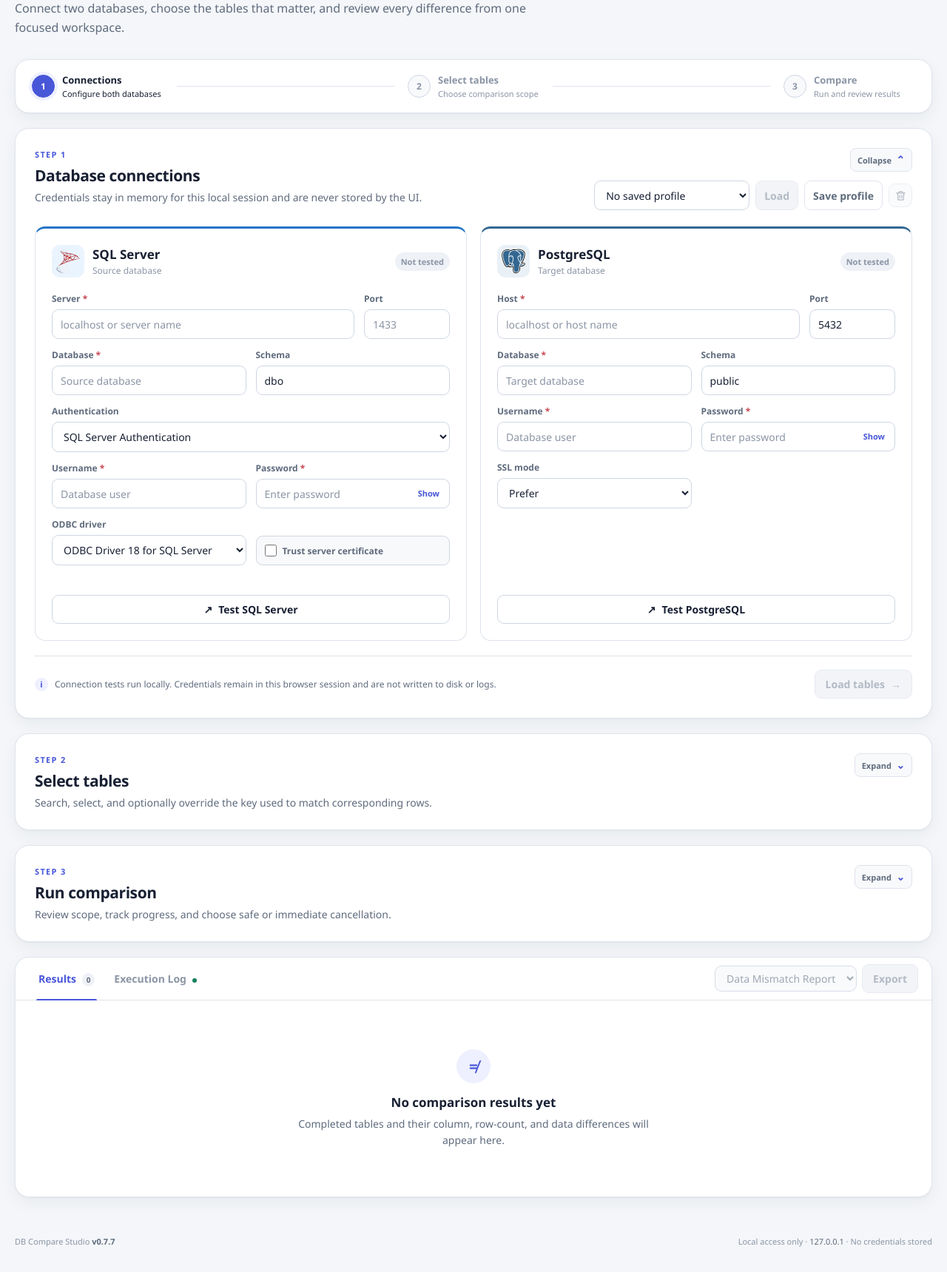
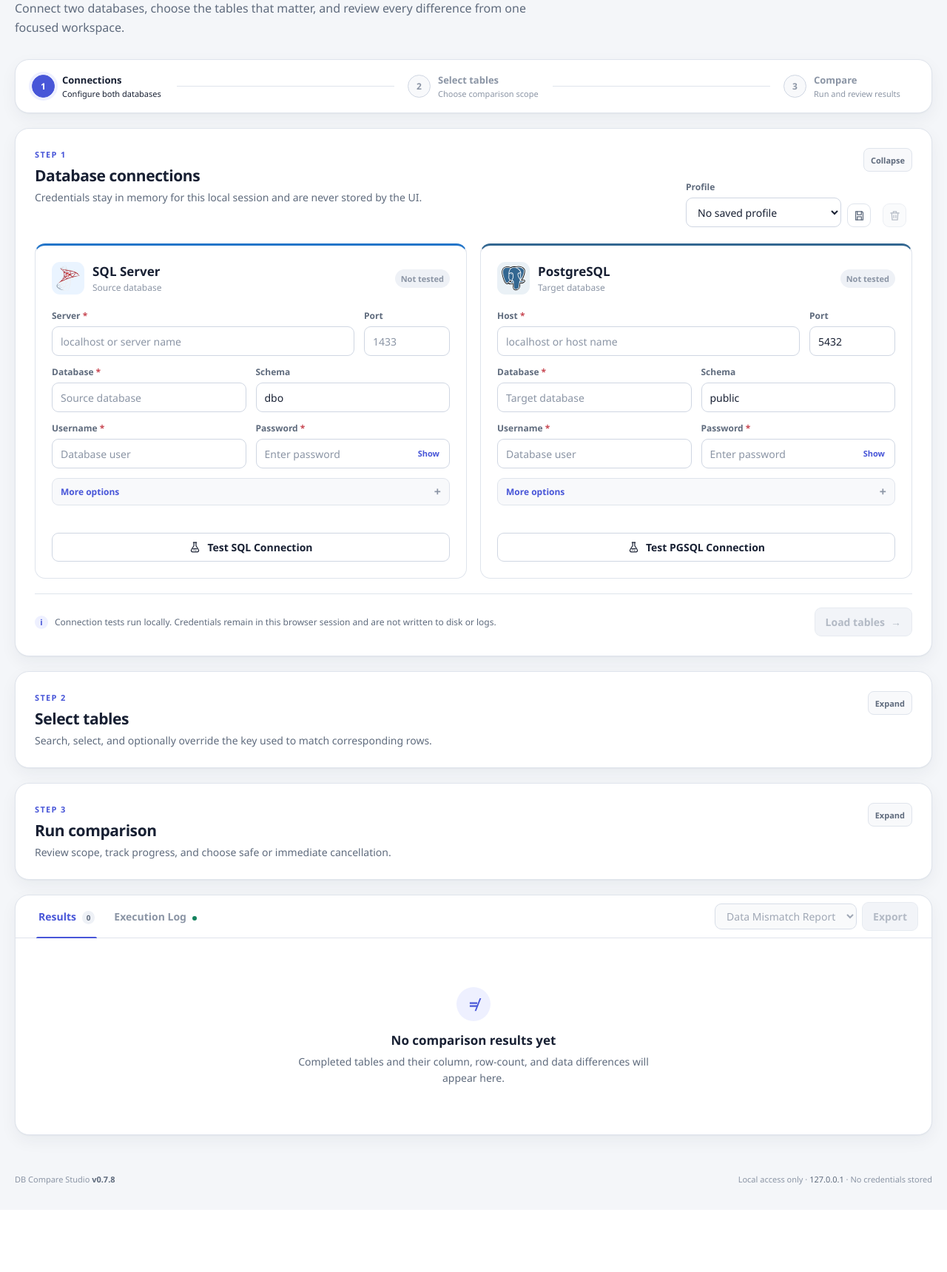
Before and after one commit to karthikeyaguptha/DBDataCompare, a Flask app: page / in a window 1280 px wide. Shown: the part 190-1909 px from the top of the page at 74% size. After the commit the page ends 1791 px from the top, so only its background shows below. Run offline with Flask 3, Linux system fonts and the light colour scheme; data that the repository does not hold is empty.

Commit message:
feat: simplify connection cards and profile controls

```diff
--- a/db_compare/web.py
+++ b/db_compare/web.py
@@ -49,7 +49,7 @@
         {
             "application": "DB Compare Studio",
             "status": "ready",
-            "phase": "v0.7.7-header-layout-polish",
+            "phase": "v0.7.8-connection-card-simplification",
         }
     )
 
--- a/static/css/styles.css
+++ b/static/css/styles.css
@@ -345,15 +345,22 @@
 
 .profile-tools {
     display: grid;
-    grid-template-columns: minmax(210px, 1fr) auto auto auto;
-    align-items: center;
+    grid-template-columns: minmax(210px, 1fr) 40px 40px;
+    align-items: end;
     gap: 8px;
 }
 
 .profile-tools label {
     display: block;
     min-width: 0;
-    height: 40px;
+}
+
+.profile-choice > span {
+    display: block;
+    margin-bottom: 5px;
+    color: var(--ink-soft);
+    font-size: 11px;
+    font-weight: 700;
 }
 
 .profile-tools select {
@@ -363,16 +370,26 @@
     margin: 0;
 }
 
-.profile-tools .button {
-    height: 40px;
-    min-height: 40px;
-    padding: 8px 11px;
-    white-space: nowrap;
-}
-
+.save-profile,
 .delete-profile {
     width: 40px;
     height: 40px;
+}
+
+.save-profile {
+    border-color: var(--line);
+    background: var(--surface);
+    color: var(--ink-soft);
+}
+
+.save-profile:hover:not(:disabled),
+.save-profile.is-dirty {
+    border-color: var(--primary);
+    background: var(--primary-soft);
+    color: var(--primary);
+}
+
+.delete-profile {
     border-color: color-mix(in srgb, var(--danger) 42%, var(--line));
     background: var(--danger-soft);
     color: var(--danger);
@@ -391,6 +408,7 @@
     opacity: 0.62;
 }
 
+.save-profile svg,
 .delete-profile svg {
     width: 17px;
     height: 17px;
@@ -619,7 +637,6 @@
     display: inline-flex;
     min-height: 32px;
     align-items: center;
-    gap: 6px;
     padding: 5px 9px;
     border: 1px solid var(--line);
     border-radius: 8px;
@@ -633,14 +650,6 @@
     border-color: var(--primary);
     background: var(--primary-soft);
     color: var(--primary);
-}
-
-.accordion-chevron {
-    min-width: 12px;
-    color: var(--primary);
-    font-size: 14px;
-    line-height: 1;
-    text-align: center;
 }
 
 .workflow-step.is-collapsed .step-content,
@@ -870,8 +879,45 @@
     opacity: 0;
 }
 
-.field-spacer {
-    min-height: 1px;
+.connection-more-options {
+    margin: 0 0 10px;
+    border: 1px solid var(--line);
+    border-radius: var(--radius-sm);
+    background: var(--surface-muted);
+}
+
+.connection-more-options summary {
+    padding: 9px 11px;
+    color: var(--primary);
+    cursor: pointer;
+    font-size: 12px;
+    font-weight: 750;
+    list-style: none;
+}
+
+.connection-more-options summary::-webkit-details-marker {
+    display: none;
+}
+
+.connection-more-options summary::after {
+    content: "+";
+    float: right;
+    color: var(--ink-faint);
+    font-size: 16px;
+    line-height: 1;
+}
+
+.connection-more-options[open] summary::after {
+    content: "−";
+}
+
+.more-options-content {
+    padding: 2px 11px 0;
+    border-top: 1px solid var(--line);
+}
+
+.more-options-content select {
+    margin-bottom: 11px;
 }
 
 .form-feedback {
@@ -1037,8 +1083,14 @@
     opacity: 0.78;
 }
 
-.button-icon {
-    font-size: 14px;
+.test-tube-icon {
+    width: 17px;
+    height: 17px;
+    fill: none;
+    stroke: currentColor;
+    stroke-width: 1.7;
+    stroke-linecap: round;
+    stroke-linejoin: round;
 }
 
 .connection-options-row {
@@ -2092,7 +2144,7 @@
     }
 
     .profile-tools {
-        grid-template-columns: minmax(190px, 1fr) auto auto auto;
+        grid-template-columns: minmax(190px, 1fr) 40px 40px;
         width: 100%;
     }
 
@@ -2171,15 +2223,7 @@
 
     .profile-tools {
         width: 100%;
-        grid-template-columns: 1fr 1fr 40px;
-    }
-
-    .profile-tools label {
-        grid-column: 1 / -1;
-    }
-
-    .profile-tools .button {
-        width: 100%;
+        grid-template-columns: minmax(0, 1fr) 40px 40px;
     }
 
     .section-block {
--- a/static/js/app.js
+++ b/static/js/app.js
@@ -32,6 +32,8 @@
     lastRunDurationSeconds: 0,
     profiles: [],
     currentProfileId: "",
+    profileDirty: false,
+    applyingProfile: false,
     pendingProfileSelection: new Set(),
     backendOffline: false,
     runProcessedRows: 0,
@@ -92,7 +94,6 @@
     logPanel: document.querySelector("#logPanel"),
     logWindow: document.querySelector("#logWindow"),
     profileSelect: document.querySelector("#profileSelect"),
-    loadProfile: document.querySelector("#loadProfile"),
     saveProfile: document.querySelector("#saveProfile"),
     deleteProfile: document.querySelector("#deleteProfile"),
     reportType: document.querySelector("#reportType"),
@@ -150,7 +151,6 @@
     panel.classList.toggle("is-collapsed", !expanded);
     toggle.setAttribute("aria-expanded", String(expanded));
     toggle.querySelector(".accordion-label").textContent = expanded ? "Collapse" : "Expand";
-    toggle.querySelector(".accordion-chevron").textContent = expanded ? "⌃" : "⌄";
     if (expanded && scroll) {
         panel.scrollIntoView({ behavior: "smooth", block: "start" });
     }
@@ -365,12 +365,21 @@
 
 function updateProfileButtons() {
     const selected = Boolean(elements.profileSelect.value);
-    elements.loadProfile.disabled = !selected || state.comparing;
     elements.deleteProfile.disabled = !selected || state.comparing;
     elements.saveProfile.disabled = state.comparing;
+    elements.saveProfile.classList.toggle("is-dirty", selected && state.profileDirty);
+    const profileName = elements.profileSelect.selectedOptions[0]?.text || "profile";
+    elements.saveProfile.setAttribute(
+        "aria-label",
+        selected ? `Save changes to ${profileName}` : "Save new profile",
+    );
+    elements.saveProfile.title = selected
+        ? (state.profileDirty ? "Save profile changes" : "Save current profile")
+        : "Save as a new profile";
 }
 
 function applyProfile(profile) {
+    state.applyingProfile = true;
     const savedManualKeys = new Map(Object.entries(profile.manual_keys || {}));
     fillForm(elements.sqlForm, profile.sqlserver);
     fillForm(elements.pgForm, profile.postgres);
@@ -386,6 +395,7 @@
     elements.timestampTolerance.value = profile.options?.timestamp_tolerance_ms || "0";
     state.pendingProfileSelection = new Set(profile.selected_tables || []);
     state.currentProfileId = profile.id;
+    state.profileDirty = false;
     state.sqlValidated = false;
     state.pgValidated = false;
     state.sqlSignature = "";
@@ -401,6 +411,8 @@
     elements.loadTablesButton.disabled = true;
     lockTables();
     state.manualKeys = savedManualKeys;
+    state.applyingProfile = false;
+    updateProfileButtons();
     updateEstimatedWork();
     addLog("INFO", `Loaded profile "${profile.name}". Passwords must be entered again.`);
     showToast(`Profile loaded. Enter passwords and retest both connections.`);
@@ -483,7 +495,9 @@
     } finally {
         button.disabled = false;
         button.classList.remove("is-loading");
-        button.lastChild.textContent = prefix === "sql" ? " Test SQL Server" : " Test PostgreSQL";
+        button.lastChild.textContent = prefix === "sql"
+            ? " Test SQL Connection"
+            : " Test PGSQL Connection";
     }
 }
 
@@ -682,6 +696,7 @@
             } else {
                 state.selectedTables.delete(table.id);
             }
+            markProfileDirty();
             updateSelectionCount();
         });
         const cells = row.querySelectorAll("td");
@@ -702,6 +717,7 @@
             const values = keyInput.value.split(",").map((value) => value.trim()).filter(Boolean);
             if (values.length) state.manualKeys.set(table.id, values);
             else state.manualKeys.delete(table.id);
+            markProfileDirty();
             keyHint.textContent = values.length
                 ? `Manual: ${values.join(", ")}`
                 : priorResult?.comparison_key?.length
@@ -1633,6 +1649,7 @@
     currentCheckboxes().forEach((checkbox) => {
         checkbox.checked = elements.selectAllTables.checked;
     });
+    markProfileDirty();
     updateSelectionCount();
 });
 elements.tablePageSize.addEventListener("change", () => {
@@ -1656,6 +1673,7 @@
 elements.clearSelection.addEventListener("click", () => {
     state.selectedTables.clear();
     currentCheckboxes().forEach((checkbox) => { checkbox.checked = false; });
+    markProfileDirty();
     updateSelectionCount();
 });
 elements.comparisonMode.addEventListener("change", () => {
@@ -1721,21 +1739,31 @@
 });
 elements.resultsTab.addEventListener("click", () => activateTab("results"));
 elements.logTab.addEventListener("click", () => activateTab("log"));
-elements.profileSelect.addEventListener("change", updateProfileButtons);
-elements.loadProfile.addEventListener("click", () => {
+elements.profileSelect.addEventListener("change", () => {
     const profile = state.profiles.find((item) => item.id === elements.profileSelect.value);
-    if (profile) applyProfile(profile);
+    if (profile) {
+        applyProfile(profile);
+        return;
+    }
+    state.currentProfileId = "";
+    state.profileDirty = false;
+    updateProfileButtons();
 });
 elements.saveProfile.addEventListener("click", async () => {
     const existing = state.profiles.find((item) => item.id === elements.profileSelect.value);
-    const name = window.prompt("Profile name", existing?.name || "");
+    const name = existing?.name || window.prompt("Profile name", "");
     if (name === null) return;
+    if (!name.trim()) {
+        showToast("Enter a profile name before saving.");
+        return;
+    }
     try {
         const result = await requestJson("/api/profiles", {
             method: "POST",
             body: JSON.stringify(profilePayload(name.trim(), existing?.id || "")),
         });
         state.currentProfileId = result.profile.id;
+        state.profileDirty = false;
         await refreshProfiles(result.profile.id);
         addLog("READY", result.message);
         showToast(result.message);
@@ -1752,6 +1780,7 @@
             method: "DELETE",
         });
         state.currentProfileId = "";
+        state.profileDirty = false;
         await refreshProfiles();
         addLog("INFO", result.message);
         showToast(result.message);
@@ -1759,6 +1788,28 @@
         addLog("WARN", error.message);
         showToast(error.message);
     }
+});
+
+function markProfileDirty(event) {
+    if (state.applyingProfile || !elements.profileSelect.value) return;
+    if (event?.target?.name === "password") return;
+    state.profileDirty = true;
+    updateProfileButtons();
+}
+
+[
+    elements.sqlForm,
+    elements.pgForm,
+    elements.comparisonMode,
+    elements.batchSize,
+    elements.ignoreTrailingSpaces,
+    elements.caseSensitiveText,
+    elements.decimalTolerance,
+    elements.timestampTolerance,
+    ...elements.tableStatusFilters,
+].forEach((control) => {
+    control.addEventListener("input", markProfileDirty);
+    control.addEventListener("change", markProfileDirty);
 });
 elements.exportReport.addEventListener("click", () => downloadReport(elements.reportType.value));
 elements.exportLog.addEventListener("click", () => downloadReport("log"));
--- a/templates/index.html
+++ b/templates/index.html
@@ -93,17 +93,22 @@
                             data-accordion-step="1" aria-expanded="true"
                             aria-controls="connectionsContent">
                         <span class="accordion-label">Collapse</span>
-                        <span class="accordion-chevron" aria-hidden="true">⌃</span>
                     </button>
                     <div class="profile-tools" aria-label="Saved comparison profiles">
-                        <label>
-                            <span class="sr-only">Saved profile</span>
+                        <label class="profile-choice">
+                            <span>Profile</span>
                             <select id="profileSelect" aria-label="Saved profile">
                                 <option value="">No saved profile</option>
                             </select>
                         </label>
-                        <button class="button ghost" id="loadProfile" type="button" disabled>Load</button>
-                        <button class="button ghost" id="saveProfile" type="button">Save profile</button>
+                        <button class="icon-button save-profile" id="saveProfile" type="button"
+                            aria-label="Save profile" title="Save profile">
+                            <svg viewBox="0 0 24 24" aria-hidden="true">
+                                <path d="M5 4h12l2 2v14H5z"/>
+                                <path d="M8 4v6h8V4"/>
+                                <path d="M8 20v-6h8v6"/>
+                            </svg>
+                        </button>
                         <button class="icon-button delete-profile" id="deleteProfile" type="button" disabled
                             aria-label="Delete selected profile" title="Delete selected profile">
                             <svg viewBox="0 0 24 24" aria-hidden="true">
@@ -154,14 +159,6 @@
                             </label>
                         </div>
 
-                        <label>
-                            <span>Authentication</span>
-                            <select name="authentication" id="sqlAuthentication">
-                                <option value="credentials" selected>SQL Server Authentication</option>
-                                <option value="windows">Windows Authentication</option>
-                            </select>
-                        </label>
-
                         <div class="credential-fields" id="sqlCredentials">
                             <div class="field-row">
                                 <label>
@@ -178,6 +175,16 @@
                             </div>
                         </div>
 
+                        <details class="connection-more-options">
+                            <summary>More options</summary>
+                            <div class="more-options-content">
+                                <label>
+                                    <span>Authentication</span>
+                                    <select name="authentication" id="sqlAuthentication">
+                                        <option value="credentials" selected>SQL Server Authentication</option>
+                                        <option value="windows">Windows Authentication</option>
+                                    </select>
+                                </label>
                                 <div class="field-row connection-options-row">
                                     <label class="driver-field">
                                         <span>ODBC driver</span>
@@ -191,11 +198,18 @@
                                         <span>Trust server certificate</span>
                                     </label>
                                 </div>
+                            </div>
+                        </details>
 
                         <div class="form-feedback neutral" id="sqlFeedback" aria-live="polite"></div>
                         <button class="button secondary test-button" type="submit">
-                            <span class="button-icon" aria-hidden="true">↗</span>
-                            Test SQL Server
+                            <svg class="test-tube-icon" viewBox="0 0 24 24" aria-hidden="true">
+                                <path d="M9 3h6"/>
+                                <path d="M10 3v6.2l-4.7 7.4A2.8 2.8 0 0 0 7.7 21h8.6a2.8 2.8 0 0 0 2.4-4.4L14 9.2V3"/>
+                                <path d="M8.3 15h7.4"/>
+                                <path d="m10.2 17.4.01 0M13.7 18.2l.01 0"/>
+                            </svg>
+                            Test SQL Connection
                         </button>
                     </form>
                 </article>
@@ -249,7 +263,9 @@
                             </label>
                         </div>
 
-                        <div class="field-row">
+                        <details class="connection-more-options">
+                            <summary>More options</summary>
+                            <div class="more-options-content">
                                 <label>
                                     <span>SSL mode</span>
                                     <select name="sslmode">
@@ -258,13 +274,18 @@
                                         <option value="disable">Disable</option>
                                     </select>
                                 </label>
-                            <div class="field-spacer" aria-hidden="true"></div>
                             </div>
+                        </details>
 
                         <div class="form-feedback neutral" id="pgFeedback" aria-live="polite"></div>
                         <button class="button secondary test-button" type="submit">
-                            <span class="button-icon" aria-hidden="true">↗</span>
-                            Test PostgreSQL
+                            <svg class="test-tube-icon" viewBox="0 0 24 24" aria-hidden="true">
+                                <path d="M9 3h6"/>
+                                <path d="M10 3v6.2l-4.7 7.4A2.8 2.8 0 0 0 7.7 21h8.6a2.8 2.8 0 0 0 2.4-4.4L14 9.2V3"/>
+                                <path d="M8.3 15h7.4"/>
+                                <path d="m10.2 17.4.01 0M13.7 18.2l.01 0"/>
+                            </svg>
+                            Test PGSQL Connection
                         </button>
                     </form>
                 </article>
@@ -295,7 +316,6 @@
                             data-accordion-step="2" aria-expanded="true"
                             aria-controls="tablesContent">
                         <span class="accordion-label">Collapse</span>
-                        <span class="accordion-chevron" aria-hidden="true">⌃</span>
                     </button>
                     <span class="selection-count" id="selectionCount">0 of 0 selected</span>
                 </div>
@@ -407,7 +427,6 @@
                             data-accordion-step="3" aria-expanded="true"
                             aria-controls="compareContent">
                         <span class="accordion-label">Collapse</span>
-                        <span class="accordion-chevron" aria-hidden="true">⌃</span>
                     </button>
                     <div class="compare-buttons">
                         <button class="button warning" id="stopCompare" type="button" disabled
@@ -578,7 +597,7 @@
     </button>
 
     <footer class="footer">
-        <span>DB Compare Studio <b>v0.7.7</b></span>
+        <span>DB Compare Studio <b>v0.7.8</b></span>
         <span>Local access only · <code>127.0.0.1</code> · No credentials stored</span>
     </footer>
 </body>
```
Also changed, not shown: tests/test_web.py (+36 -2 lines), README.md. Lines whose indentation alone changed are shown as unchanged.
